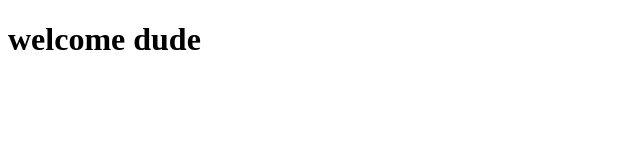
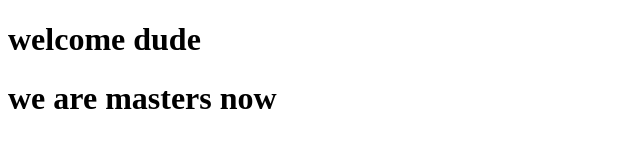
Before and after one commit to therasaa2005-bit/GIT, a plain HTML site: page index.html in a window 1280 px wide. Shown: the whole page, without its empty margins (0-640 px from the left). Drawn offline with Linux system fonts and the light colour scheme.

Commit message:
Update index.html

```diff
--- a/index.html
+++ b/index.html
@@ -5,6 +5,7 @@
     <meta name="viewport" content="width=device-width, initial-scale=1.0">
     <title>Document</title>
     <h1>welcome dude</h1>
+     <h1> we are masters now</h1>
 </head>
 <body>
 
```
